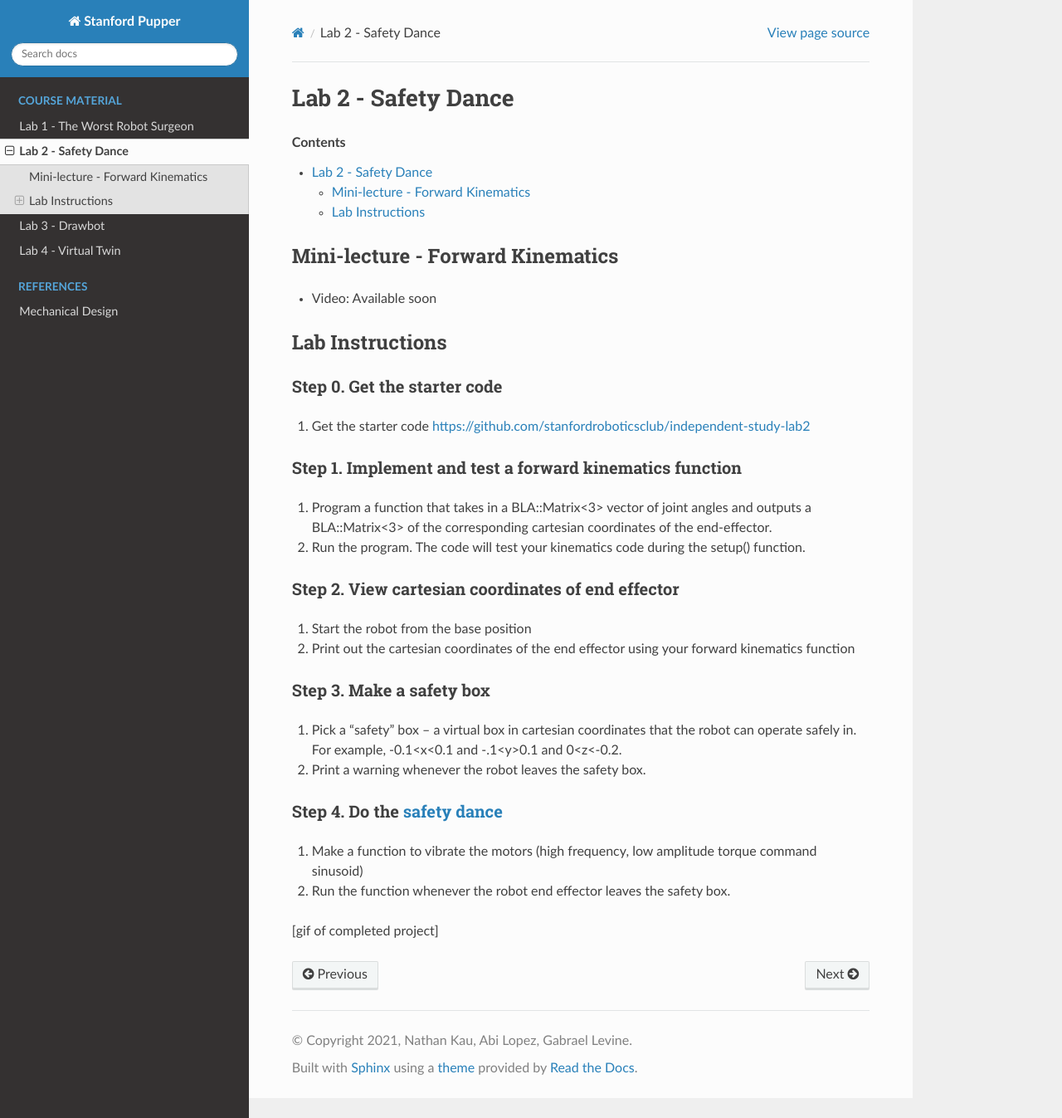
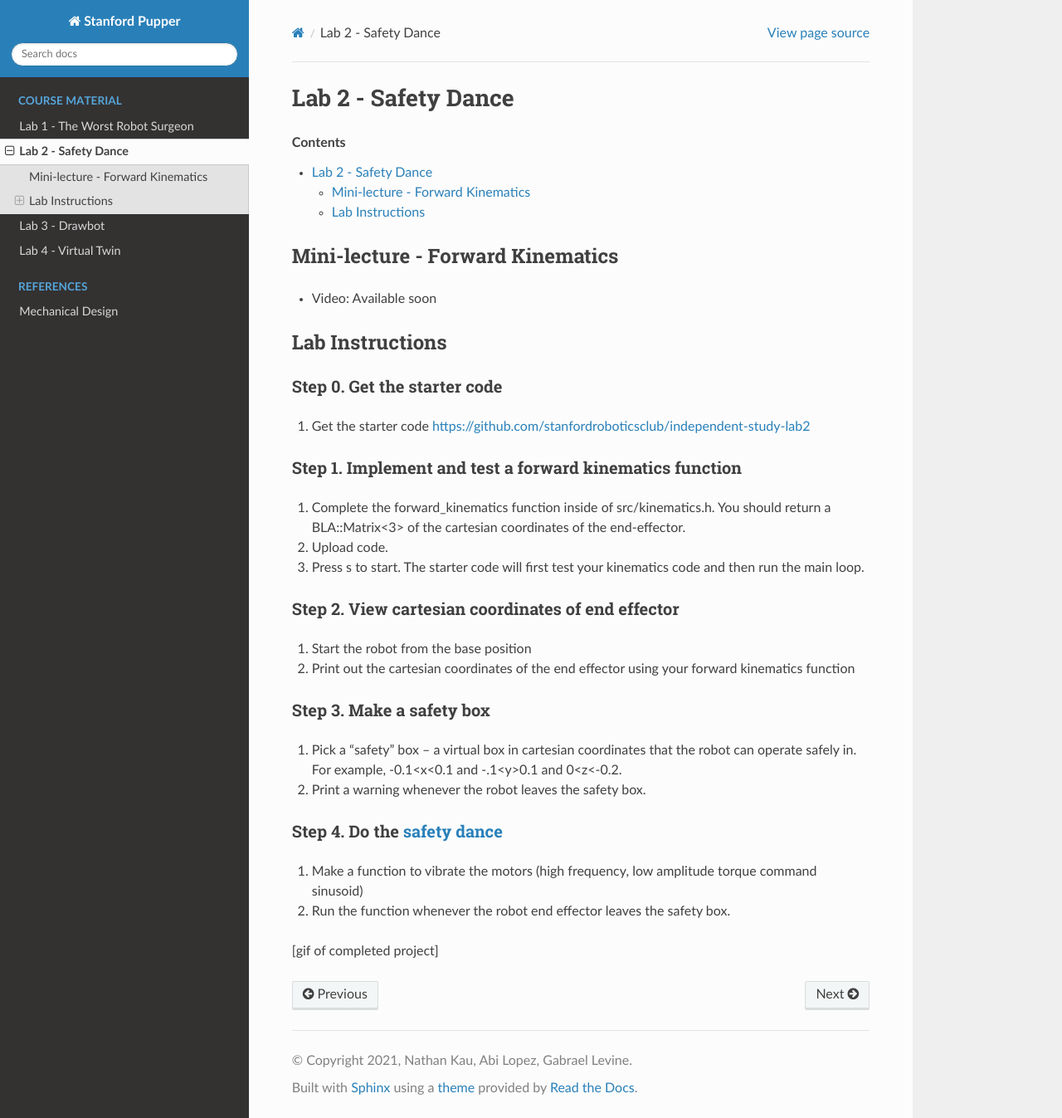
Before and after one commit to stanfordroboticsclub/pupperv3-independent-study, a Sphinx documentation site: the page built from docs/course-material/lab-2.rst, in a window 1280 px wide and 1347 px high. Shown: the whole window at 83% size. Built offline with Sphinx 7.4.7 and the Read the Docs theme 2.0.0, drawn with Linux system fonts in a browser that asks for light colours.

Commit message:
FIxup step 1

```diff
--- a/docs/course-material/lab-2.rst
+++ b/docs/course-material/lab-2.rst
@@ -17,8 +17,9 @@ Step 0. Get the starter code
 
 Step 1. Implement and test a forward kinematics function
 ^^^^^^^^^^^^^^^^^^^^^^^^^^^^^^^^^^^^^^^^^^^^^^^^^^^^^^^^^
-#. Program a function that takes in a BLA::Matrix<3> vector of joint angles and outputs a BLA::Matrix<3> of the corresponding cartesian coordinates of the end-effector.
-#. Run the program. The code will test your kinematics code during the setup() function.
+#. Complete the forward_kinematics function inside of src/kinematics.h. You should return a BLA::Matrix<3> of the cartesian coordinates of the end-effector.
+#. Upload code.
+#. Press s to start. The starter code will first test your kinematics code and then run the main loop.
 
 Step 2. View cartesian coordinates of end effector
 ^^^^^^^^^^^^^^^^^^^^^^^^^^^^^^^^^^^^^^^^^^^^^^^^^^^
```
